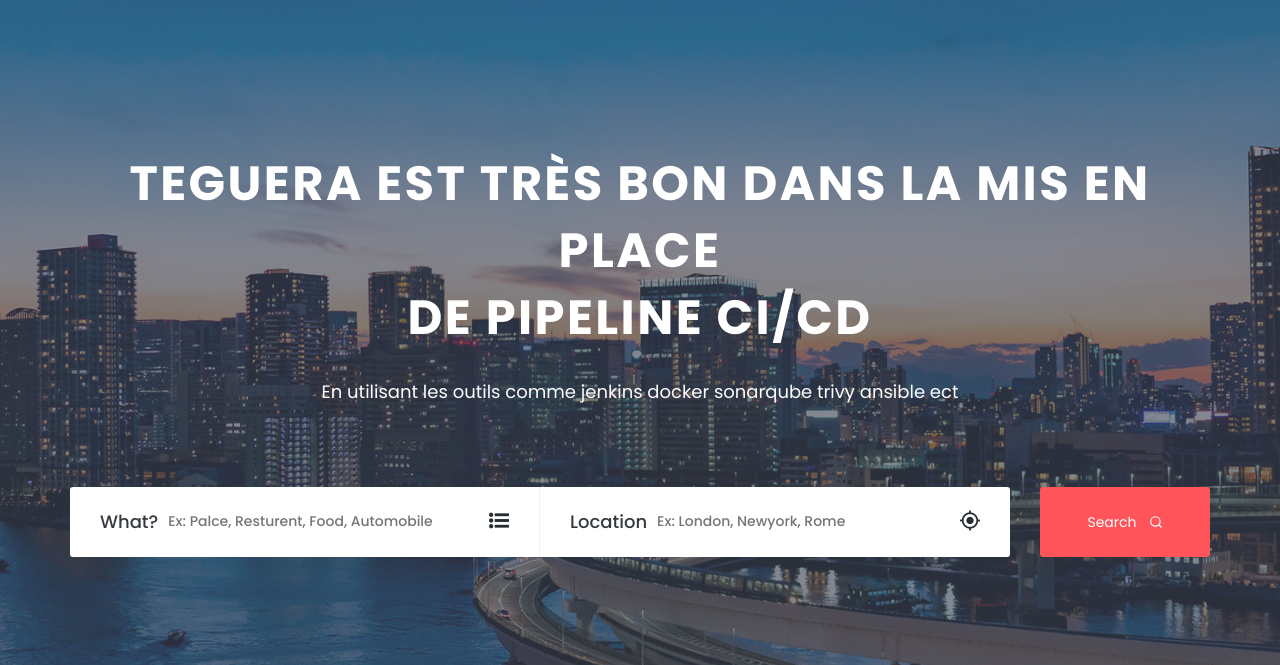
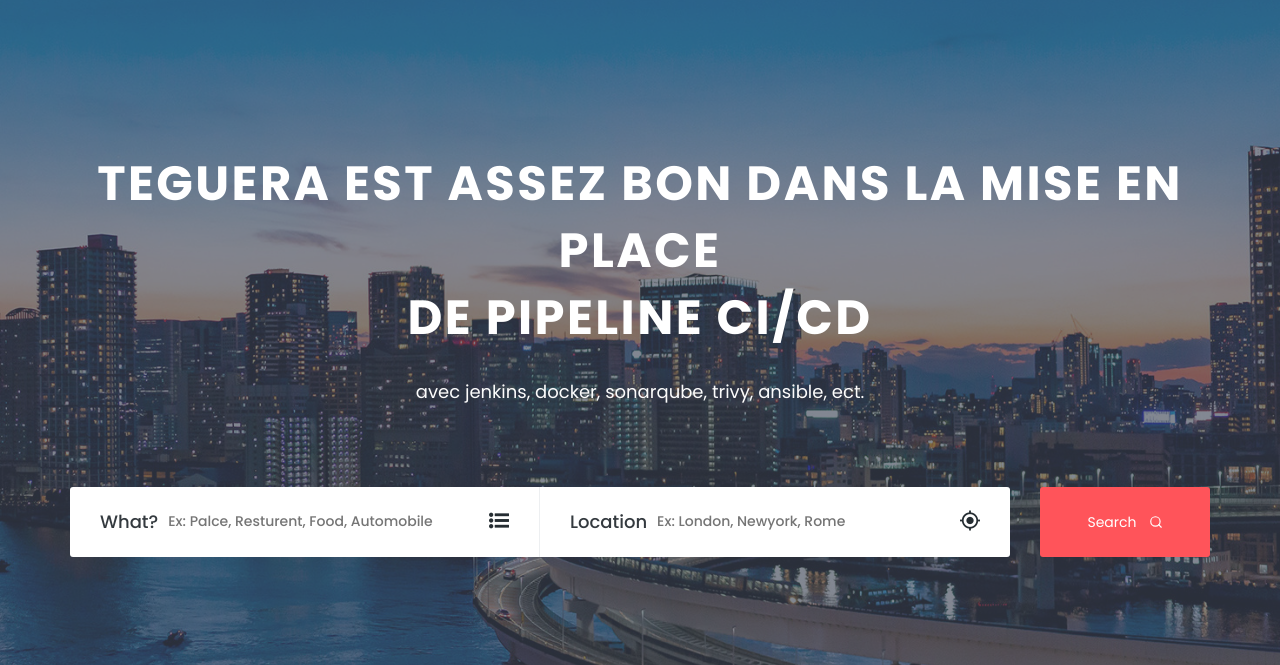
Before and after one commit to BegginnerCoder21/ansible-jenkins-01, a plain HTML site: page index.html in a window 1280 px wide. Shown: the part 135-800 px from the top of the page. Drawn offline with nearby package versions, Linux system fonts and the light colour scheme.

Commit message:
Update index.html

```diff
--- a/index.html
+++ b/index.html
@@ -148,9 +148,9 @@
 		<section id="home" class="welcome-hero">
 			<div class="container">
 				<div class="welcome-hero-txt">
-					<h2>Teguera est très bon dans la mis en place <br> de Pipeline Ci/CD </h2>
+					<h2>Teguera est assez bon dans la mise en place <br> de Pipeline Ci/CD </h2>
 					<p>
-						En utilisant les outils comme jenkins docker sonarqube trivy ansible ect
+						avec jenkins, docker, sonarqube, trivy, ansible, ect.
 					</p>
 				</div>
 				<div class="welcome-hero-serch-box">
```
